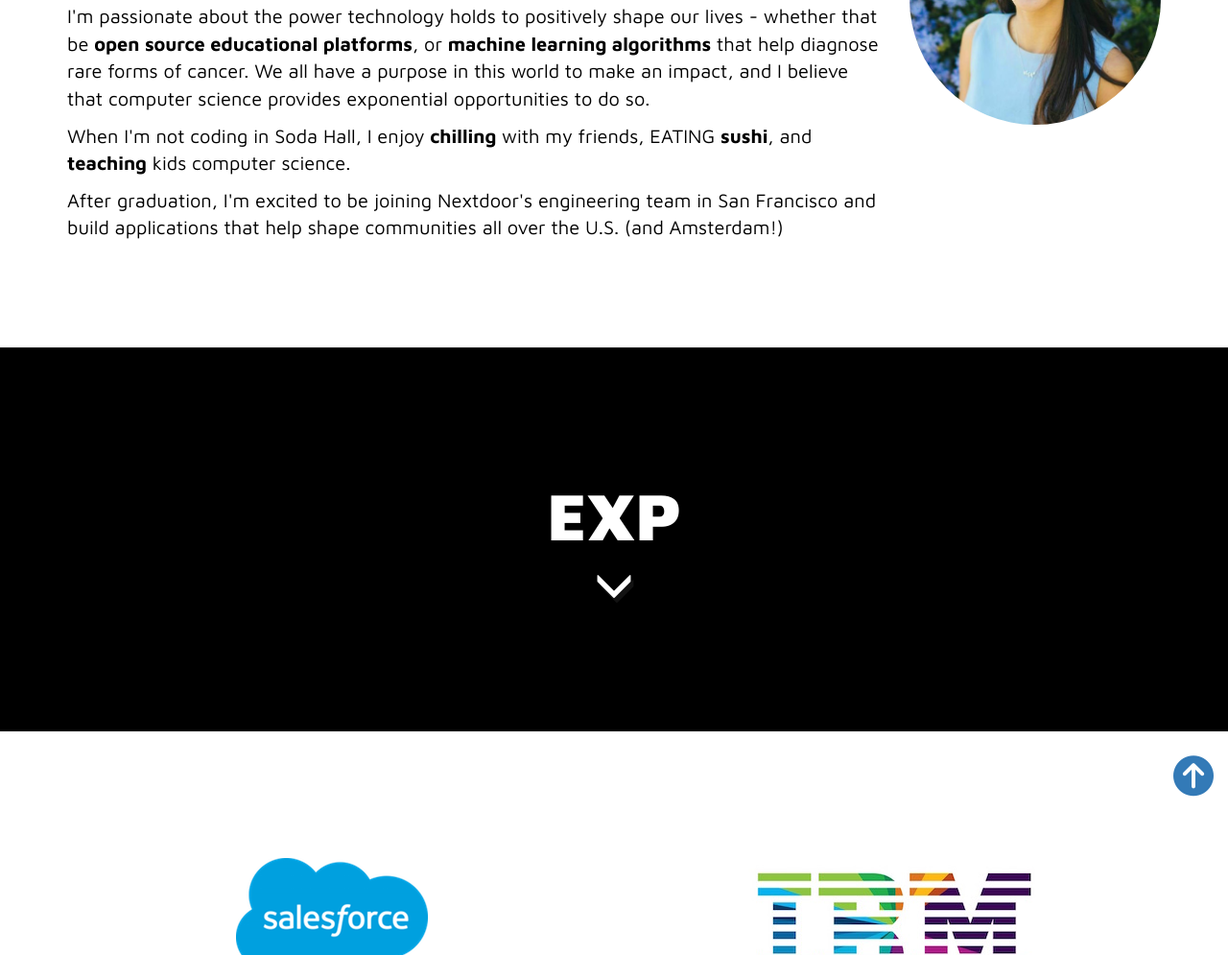
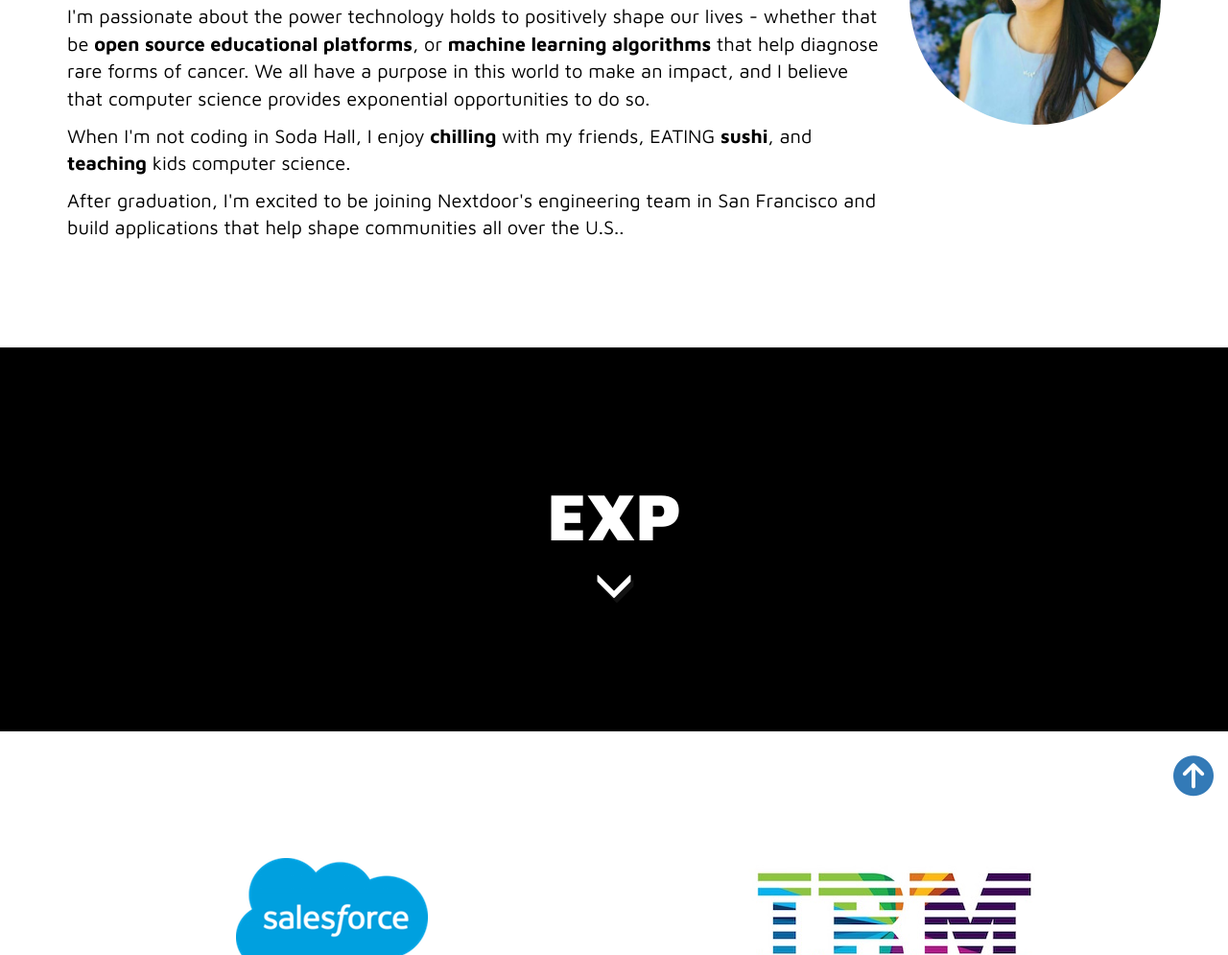
Before and after one commit to jadelyn/jadelyn.github.io, a plain HTML site: page index.html in a window 1280 px wide. Shown: the part 1080-2075 px from the top of the page at 96% size. Drawn offline with nearby package versions, Linux system fonts and the light colour scheme.

```diff
--- a/index.html
+++ b/index.html
@@ -109,7 +109,7 @@
               </p>
               <p>I'm passionate about the power technology holds to positively shape our lives - whether that be <b>open source educational platforms</b>, or <b>machine learning algorithms</b> that help diagnose rare forms of cancer. We all have a purpose in this world to make an impact, and I believe that computer science provides exponential opportunities to do so.</p>
               <p>When I'm not coding in Soda Hall, I enjoy <b>chilling</b> with my friends, EATING <b>sushi</b>, and <b>teaching</b> kids computer science.</p>
-              <p>After graduation, I'm excited to be joining Nextdoor's engineering team in San Francisco and build applications that help shape communities all over the U.S. (and Amsterdam!)</p>
+              <p>After graduation, I'm excited to be joining Nextdoor's engineering team in San Francisco and build applications that help shape communities all over the U.S.. </p>
           </div>
 
          <div class="col-md-3">
```
